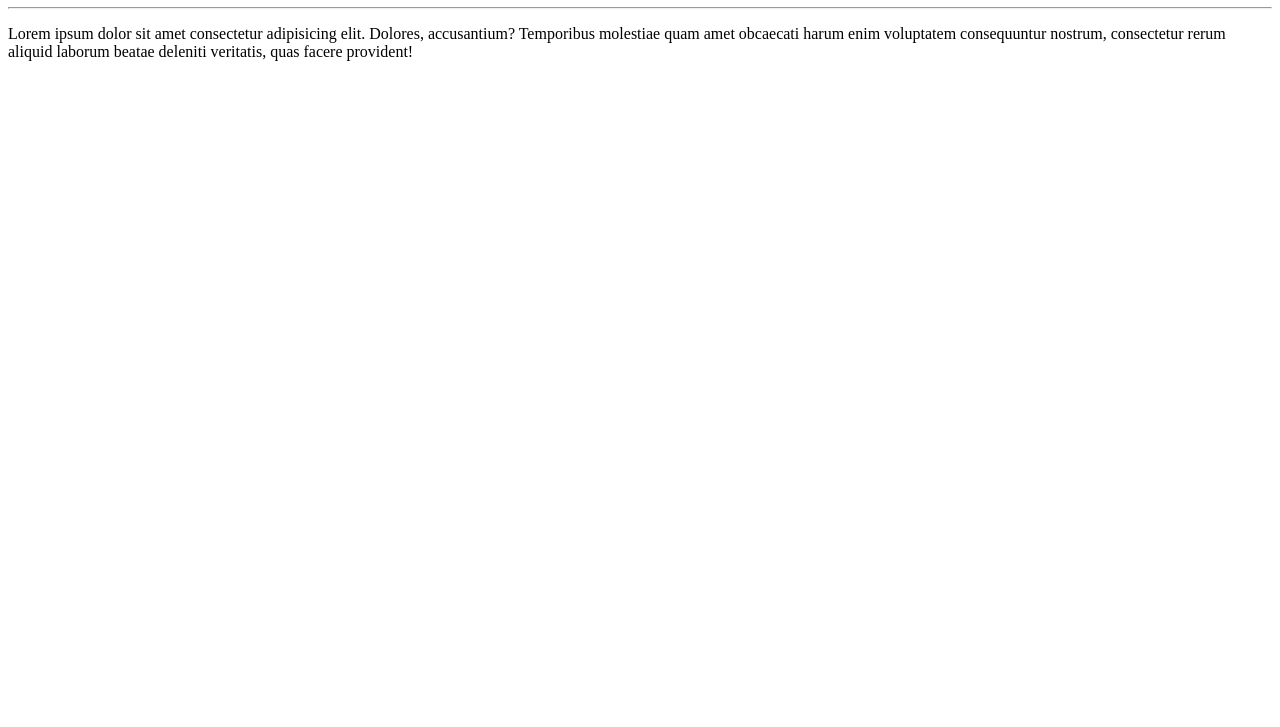
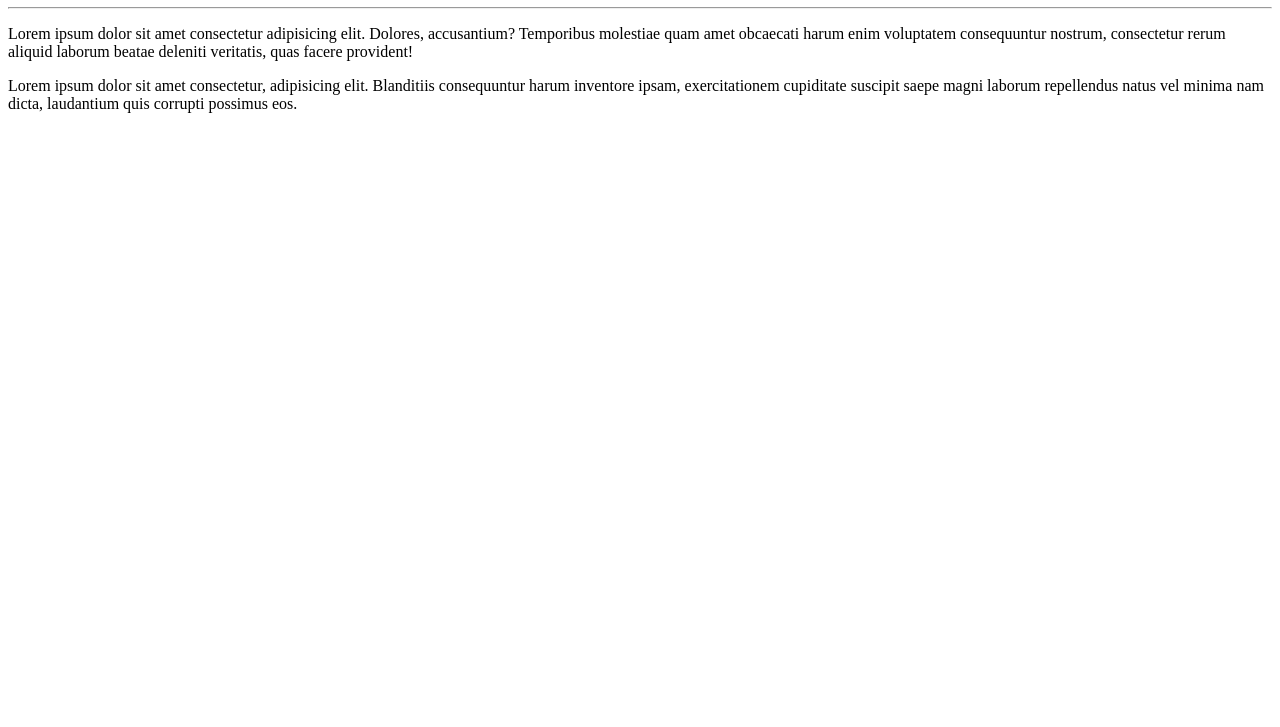
Before and after one commit to F-xJohn/Ola-Mundo, a plain HTML site: page site-exemplo/index.html in a window 1280 px wide. Shown: the part 73-800 px from the top of the page. Drawn offline with Linux system fonts and the light colour scheme.

Commit message:
adicionei um paragrafo

```diff
--- a/site-exemplo/index.html
+++ b/site-exemplo/index.html
@@ -9,5 +9,6 @@
     <h1>Olá, Mundo!</h1>
     <hr>
     <p>Lorem ipsum dolor sit amet consectetur adipisicing elit. Dolores, accusantium? Temporibus molestiae quam amet obcaecati harum enim voluptatem consequuntur nostrum, consectetur rerum aliquid laborum beatae deleniti veritatis, quas facere provident!</p>
+    <p>Lorem ipsum dolor sit amet consectetur, adipisicing elit. Blanditiis consequuntur harum inventore ipsam, exercitationem cupiditate suscipit saepe magni laborum repellendus natus vel minima nam dicta, laudantium quis corrupti possimus eos.</p>
 </body>
 </html>
```
